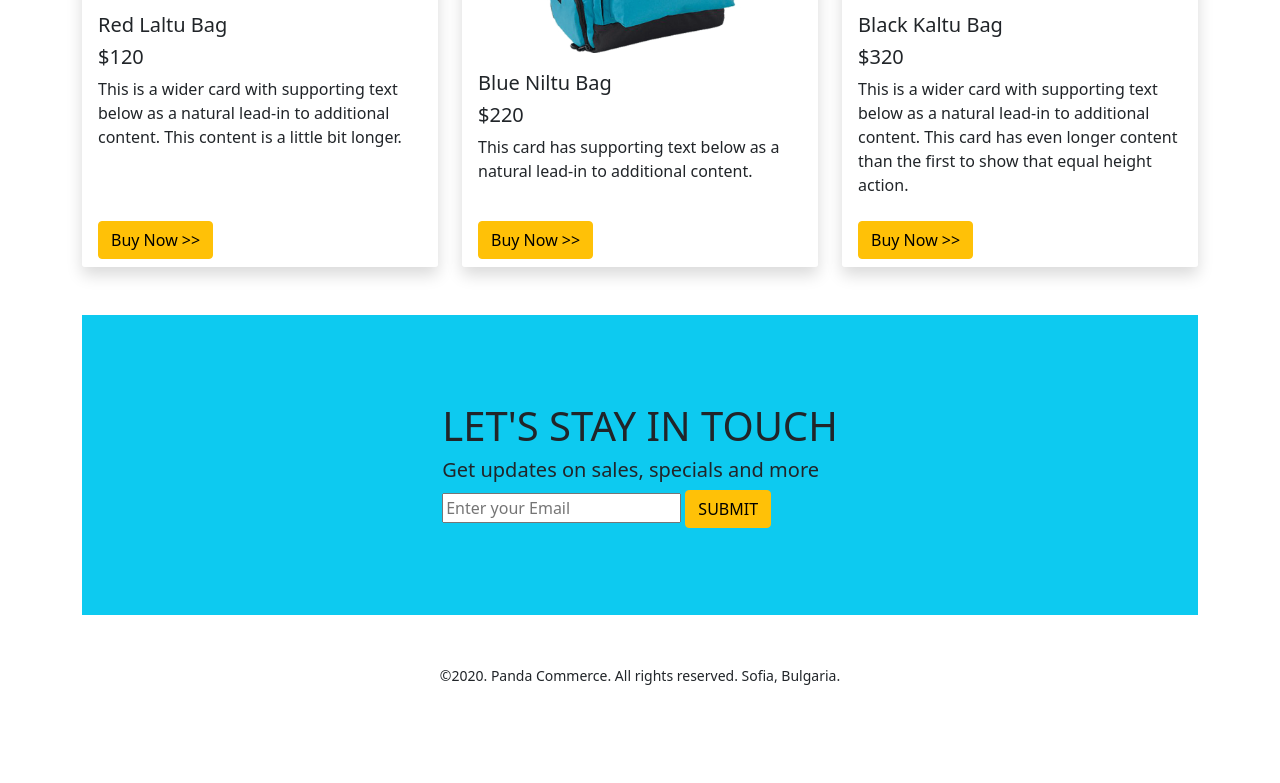
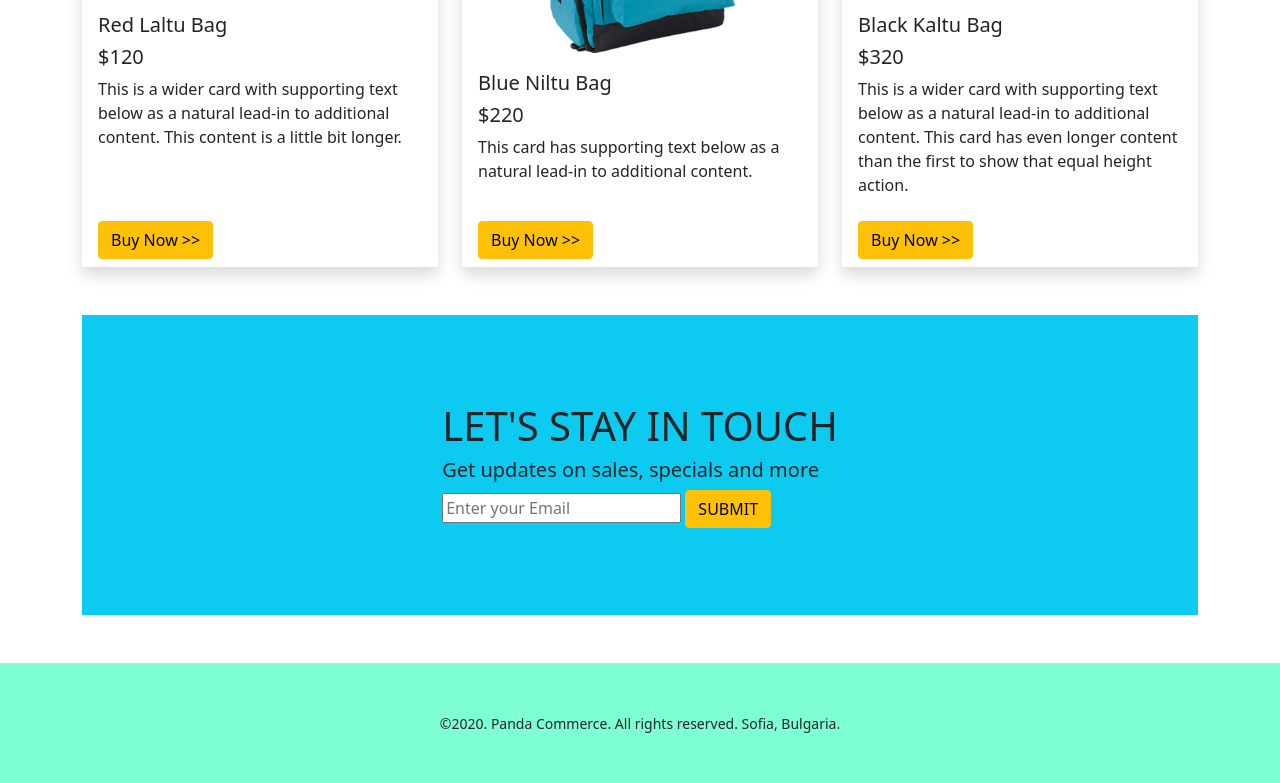
Before and after one commit to shuvo616/panda-commerce-bootstrap, a plain HTML site: page index.html in a window 1280 px wide. Shown: the part 1666-2449 px from the top of the page. Before the commit the page ends 2353 px from the top, so only its background shows below. Drawn offline with Linux system fonts and the light colour scheme.

Commit message:
Added footer background color

```diff
--- a/css/style.css
+++ b/css/style.css
@@ -12,3 +12,7 @@
     background-color: #fceae8;
     border-radius: 1em;
 }
+.text-center{
+    background-color: aquamarine
+
+}
--- a/index.html
+++ b/index.html
@@ -219,7 +219,8 @@
         </section>
         <!-- subscribe end -->
     </main>
-    <footer class="text-center mt-5">
+    <!-- Footer section -->
+    <footer class="text-center mt-5 p-5">
         <small>©2020. Panda Commerce. All rights reserved. Sofia, Bulgaria.</small>
     </footer>
     <!-- Bootstrap js -->
```
